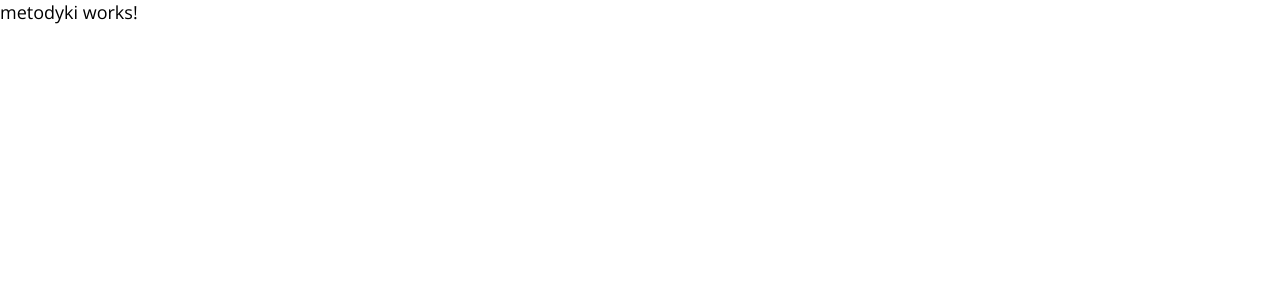
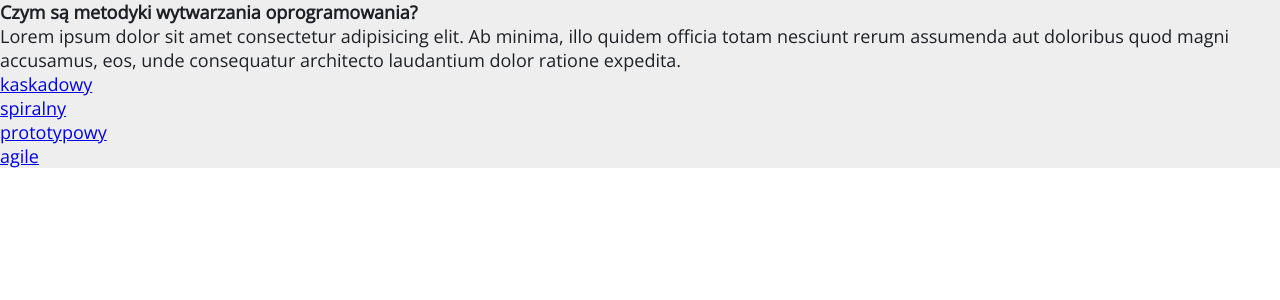
Before and after one commit to Fargos990/Praktyki, an Angular app: page /metodyki in a window 1280 px wide. Shown: the top 300 px of the page. Built offline with nearby package versions, Linux system fonts and the light colour scheme.

Commit message:
Nested Routing

```diff
--- a/src/app/angular/angular.component.html
+++ b/src/app/angular/angular.component.html
@@ -87,6 +87,6 @@
     </article>
 
 
-    <div class="container__btnholder"><a class="container__btnholder__button container__btnholder__button__next" routerLink="/metodyki">Nastepny</a> </div>
+    <div class="container__btnholder"><a class="container__btnholder__button container__btnholder__button__next" routerLink="/metodyki">Metodyki</a> </div>
 
 </div>
--- a/src/app/angular/angular.component.scss
+++ b/src/app/angular/angular.component.scss
@@ -2,9 +2,6 @@
 
 .container
 {
-    color:$font-color;
-    background-color: $bgc-color;
-    height:100%;
     display:flex;
     align-items: center;
     justify-content: center;
--- a/src/app/angular/angular.component.ts
+++ b/src/app/angular/angular.component.ts
@@ -6,7 +6,7 @@ import { Component } from '@angular/core';
   styleUrls: ['./angular.component.scss']
 })
 export class AngularComponent {
+
   firmy_angular = ['Google','Microsoft','Apple','McDonald','UPS','Adobe']
 
-
 }
--- /dev/null
+++ b/src/app/kaskadowy/kaskadowy.component.html
@@ -0,0 +1 @@
+<p>kaskadowy works!</p>
--- /dev/null
+++ b/src/app/kaskadowy/kaskadowy.component.ts
@@ -0,0 +1,15 @@
+import { Component, OnInit } from '@angular/core';
+
+@Component({
+  selector: 'app-kaskadowy',
+  templateUrl: './kaskadowy.component.html',
+  styleUrls: ['./kaskadowy.component.scss']
+})
+export class KaskadowyComponent implements OnInit {
+
+  constructor() { }
+
+  ngOnInit(): void {
+  }
+
+}
--- a/src/app/metodyki/metodyki.component.html
+++ b/src/app/metodyki/metodyki.component.html
@@ -1 +1,19 @@
-<p>metodyki works!</p>
+<div class="container">
+
+    <article class="container__article">
+        <h2 class="container__article__header">
+            Czym są metodyki wytwarzania oprogramowania?
+        </h2>
+        <p class="contianer__article__paragraph">
+            Lorem ipsum dolor sit amet consectetur adipisicing elit. Ab minima, illo quidem officia totam nesciunt rerum assumenda aut doloribus quod magni accusamus, eos, unde consequatur architecto laudantium dolor ratione expedita.
+        </p>
+    </article>
+
+    <div class="container__listholder">
+        <ul class="container__listholder__list">
+            <li class="container__listholder__list__element" *ngFor="let item of modele">
+                <a class="container__listholder__list__element__href" [routerLink]="item">{{item}}</a>
+            </li>
+        </ul>
+    </div>
+</div>
--- a/src/styles.scss
+++ b/src/styles.scss
@@ -1,3 +1,5 @@
+@import 'src/assets/colors.scss';
+
 *
 {
     margin:0;
@@ -11,3 +13,10 @@ html,body
 {
     height:auto;
 }
+
+.container
+{
+    color:$font-color;
+    background-color: $bgc-color;
+    height:100%;
+}
```
Also changed, not shown: src/app/app.module.ts (+8 -1 lines), src/app/kaskadowy/kaskadowy.component.scss (added).
